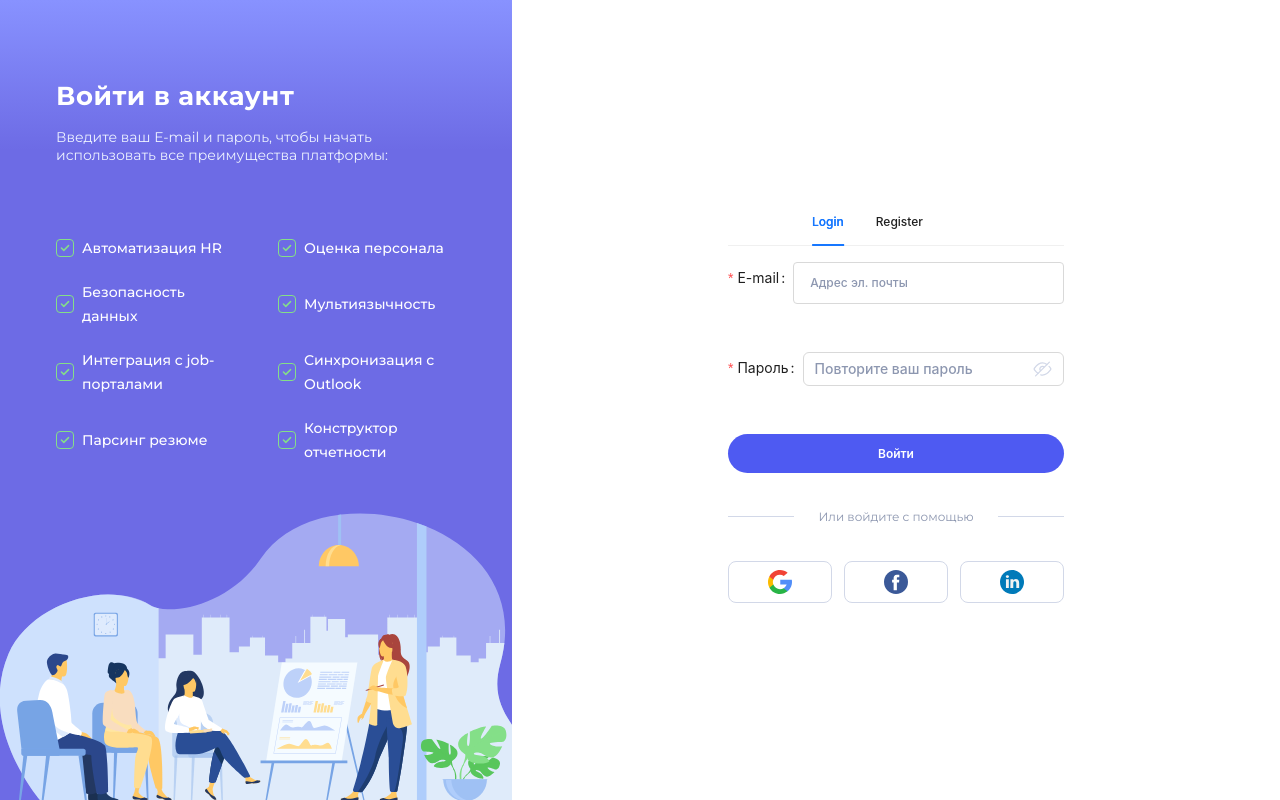
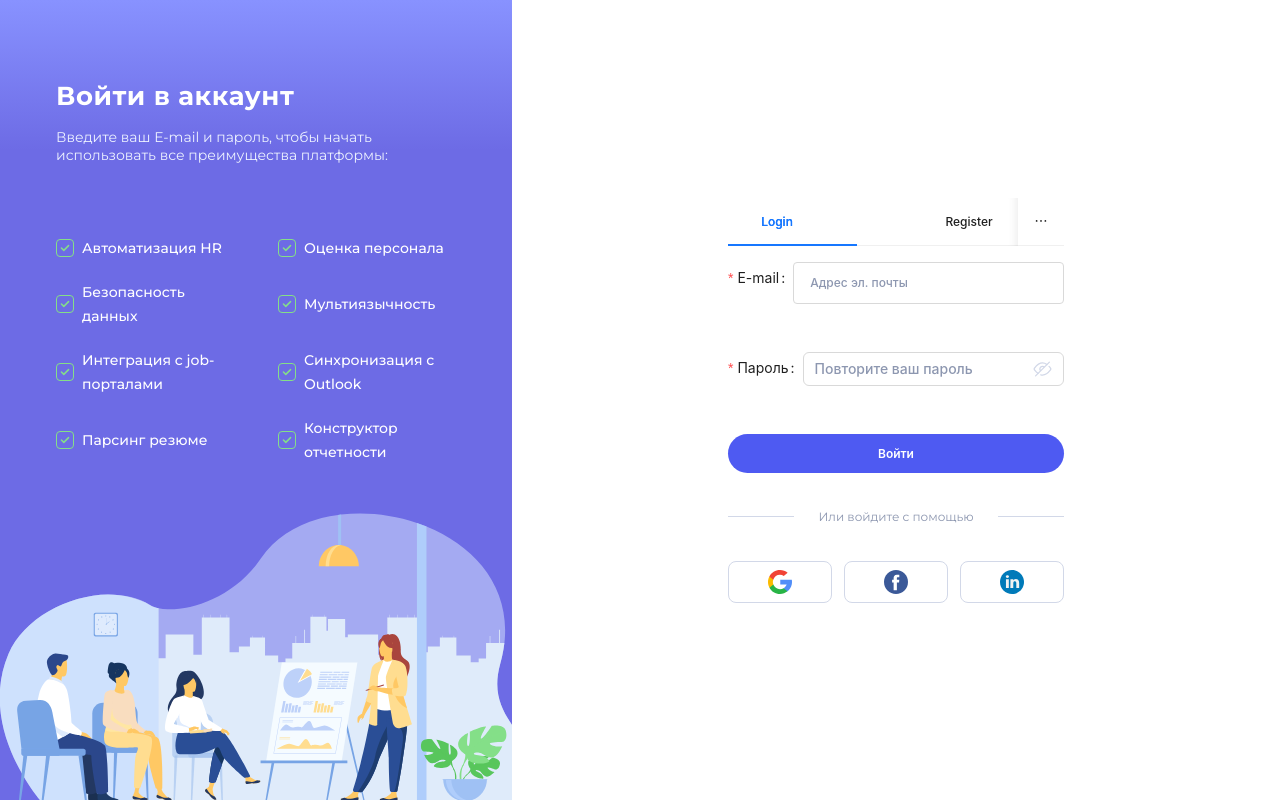
Before and after one commit to qmorozov/GetWinTest, a React (Create React App) app: page / in a window 1280 px wide. Built offline with nearby package versions, Linux system fonts and the light colour scheme.

Commit message:
fix some styles

```diff
--- a/src/UI/components/Tabs/index.scss
+++ b/src/UI/components/Tabs/index.scss
@@ -15,6 +15,9 @@
 
 :where(.css-dev-only-do-not-override-zjzpde).ant-tabs
   .ant-tabs-tab.ant-tabs-tab-active
+  .ant-tabs-tab-btn,
+:where(.css-zjzpde).ant-tabs
+  .ant-tabs-tab.ant-tabs-tab-active
   .ant-tabs-tab-btn {
   color: $primary;
 }
@@ -29,11 +32,18 @@
   justify-content: center;
 }
 
-:where(.css-dev-only-do-not-override-zjzpde).ant-tabs .ant-tabs-tab+.ant-tabs-tab {
+:where(.css-dev-only-do-not-override-zjzpde).ant-tabs
+  .ant-tabs-tab
+  + .ant-tabs-tab {
   margin-left: 0;
 }
 
-:where(.css-dev-only-do-not-override-zjzpde).ant-tabs-top >.ant-tabs-nav, :where(.css-dev-only-do-not-override-zjzpde).ant-tabs-bottom >.ant-tabs-nav, :where(.css-dev-only-do-not-override-zjzpde).ant-tabs-top >div>.ant-tabs-nav, :where(.css-dev-only-do-not-override-zjzpde).ant-tabs-bottom >div>.ant-tabs-nav {
+:where(.css-dev-only-do-not-override-zjzpde).ant-tabs-top > .ant-tabs-nav,
+:where(.css-dev-only-do-not-override-zjzpde).ant-tabs-bottom > .ant-tabs-nav,
+:where(.css-dev-only-do-not-override-zjzpde).ant-tabs-top > div > .ant-tabs-nav,
+:where(.css-dev-only-do-not-override-zjzpde).ant-tabs-bottom
+  > div
+  > .ant-tabs-nav {
   margin-bottom: rem(48px);
 
   @include for-mobile {
--- a/src/modules/AuthForm/index.tsx
+++ b/src/modules/AuthForm/index.tsx
@@ -3,7 +3,6 @@ import { TabsProps } from 'antd';
 import Social from '../../UI/components/Social';
 import Login from './Login';
 import Register from './Register';
-import Profile from './Profile';
 
 const AuthForm = () => {
   const authTabs: TabsProps['items'] = [
--- a/src/modules/AuthForm/styles/index.scss
+++ b/src/modules/AuthForm/styles/index.scss
@@ -16,7 +16,7 @@
     margin-top: rem(32px);
   }
 
-  :where(.css-dev-only-do-not-override-zjzpde).ant-tabs .ant-tabs-tab {
+  :where(.css-dev-only-do-not-override-zjzpde).ant-tabs .ant-tabs-tab,.ant-tabs .ant-tabs-tab {
     flex-basis: 50%;
     min-width: 160px;
     justify-content: center;
```
